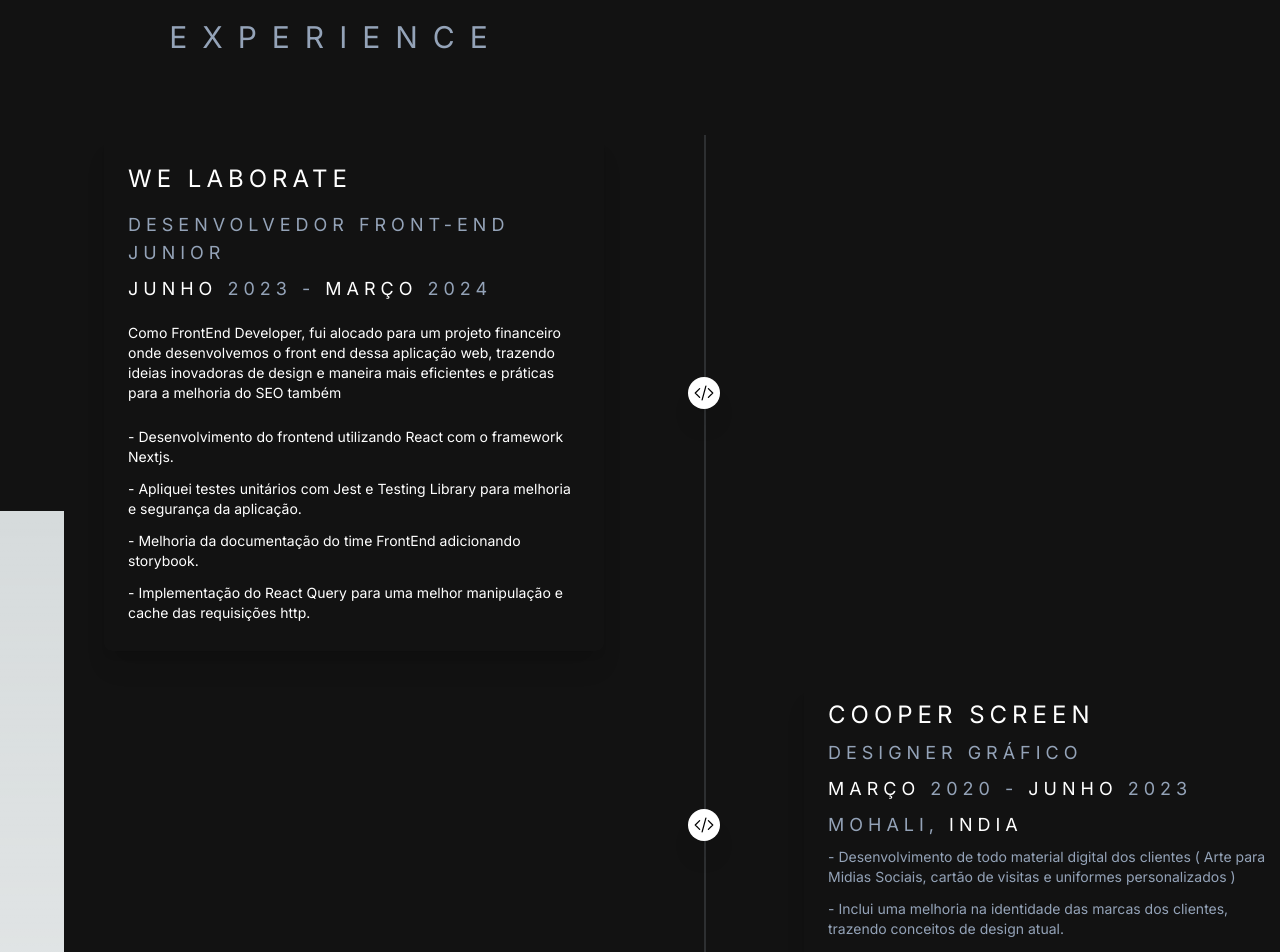
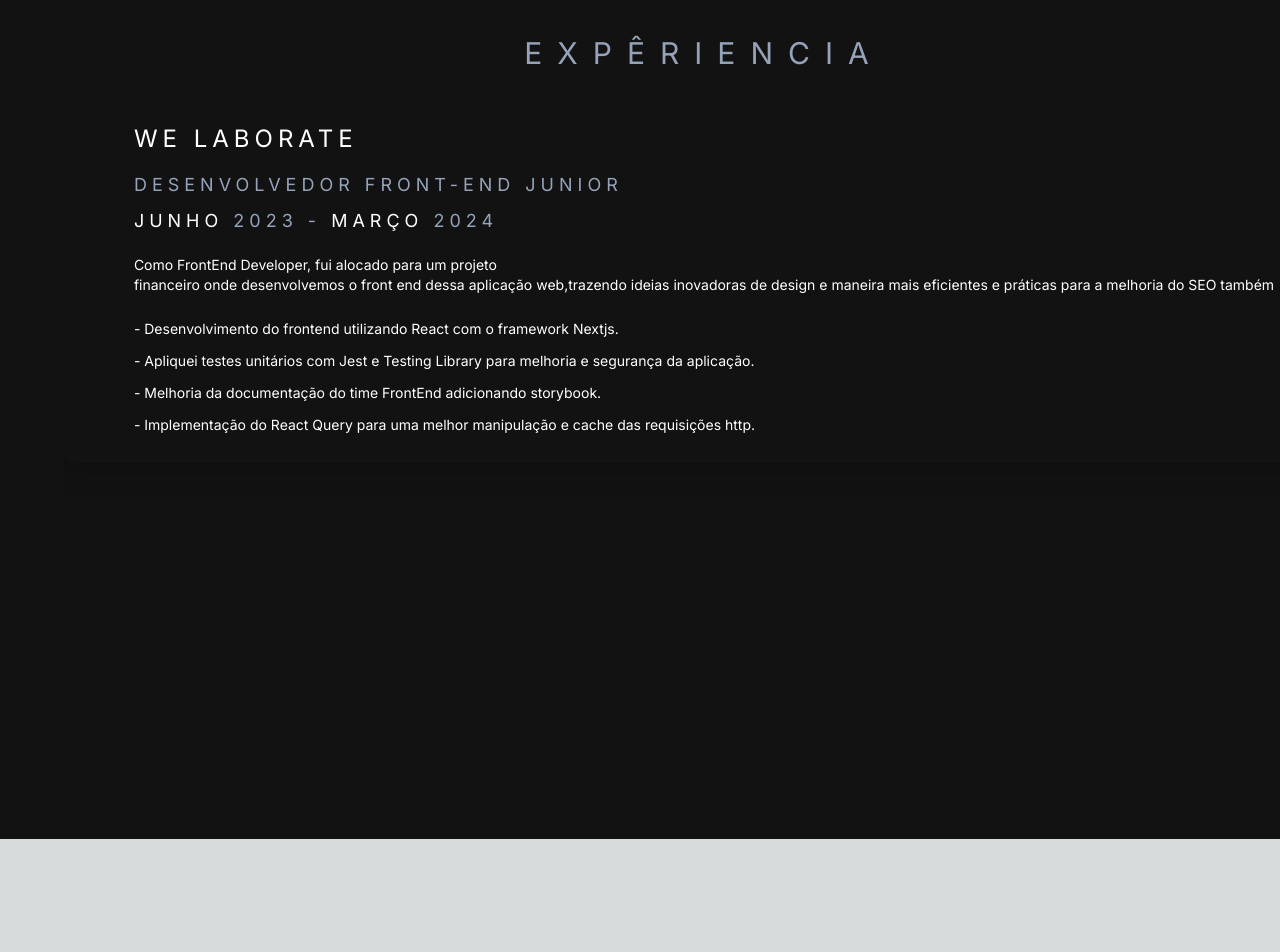
Before and after one commit to Renatofujimoto/next-portfolio, a Next.js app: page /about in a window 1280 px wide. Shown: the part 1280-2232 px from the top of the page. After the commit the page ends 2119 px from the top, so only its background shows below. Built offline with nearby package versions, Linux system fonts and the light colour scheme.

Commit message:
fix: adjusting experiencie for responsive

```diff
--- a/app/about/page.tsx
+++ b/app/about/page.tsx
@@ -146,7 +146,7 @@
                 {TAB_DATA.find((t) => t.id === tab)?.content}
               </div>
             </div>
-            <div className="mt-4 md:mt-0 text-left flex flex-col h-[500px]">
+            <div className=" md:mt-0 text-left flex flex-col h-screen mb-7">
               <Experience />
             </div>
           </div>
--- a/components/Experiencie/Experience.tsx
+++ b/components/Experiencie/Experience.tsx
@@ -5,31 +5,20 @@
 
 const Experience = () => {
   return (
-    <div className="py-8 bg-[#121212]">
-      <h3 className="tracking-[15px] text-center my-10 uppercase text-slate-400 text-xl md:text-3xl">
-        Experience
-      </h3>
-      <div className="hidden md:block container mx-auto w-full h-full">
-        <div className="relative wrap overflow-hidden p-10 h-full w-screen bg-[#121212]">
-          <div
-            className="border-2-2 absolute border-opacity-20 border-gray-400 h-full border"
-            style={{ left: "50%" }}
-          ></div>
+    <div className="container mx-auto">
+      <div className="py-8 bg-[#121212]">
+        <div className="relative wrap overflow-hidden h-full w-screen bg-[#121212]">
           <div className="mb-8 flex justify-between flex-row-reverse items-center w-full left-timeline bg-[#121212]">
-            <div className="order-1 w-5/12"></div>
-            <div className="z-20 flex items-center order-1 bg-white shadow-xl w-8 h-8 rounded-full">
-              <CodeBracketIcon className="h-5 w-5 mx-auto text-black" />
-            </div>
-            <div className="order-1 rounded-lg shadow-xl w-5/12 px-6 py-4">
+            <div className="order-1 rounded-lg shadow-xl w-full px-6 py-4">
               <div>
+                <h3 className="tracking-[15px] text-center my-10 uppercase text-slate-400 text-xl md:text-3xl">
+                  Expêriencia{" "}
+                </h3>
                 <div className="flex flex-col justify-center items-start md:flex-row w-full">
                   <div className="mt-3 flex flex-col items-start">
-                    <Link
-                      href="https://shopyvilladevelopers.com/"
-                      className="text-sm md:text-2xl mb-4 text-white tracking-[5px] uppercase"
-                    >
+                    <h1 className="text-sm md:text-2xl mb-4 text-white tracking-[5px] uppercase">
                       We Laborate
-                    </Link>
+                    </h1>
                     <p className="text-xs md:text-lg mb-2 text-slate-400 uppercase tracking-[5px]">
                       Desenvolvedor Front-end Junior
                     </p>
@@ -40,8 +29,9 @@
 
                     <p className="text-sm mb-3 mt-3 text-white leading-5">
                       Como FrontEnd Developer, fui alocado para um projeto
+                      <br></br>
                       financeiro onde desenvolvemos o front end dessa aplicação
-                      web, trazendo ideias inovadoras de design e maneira mais
+                      web,trazendo ideias inovadoras de design e maneira mais
                       eficientes e práticas para a melhoria do SEO também
                     </p>
                     <p className="text-sm mb-3 mt-3 text-white leading-5">
@@ -65,43 +55,6 @@
               </div>
             </div>
           </div>
-
-          {/* segunda experiencia */}
-          <div className="mb-8 flex justify-between items-center w-full right-timeline bg-[#121212]">
-            <div className="order-1 w-5/12"></div>
-            <div className="z-20 flex items-center order-1 bg-white shadow-xl w-8 h-8 rounded-full">
-              <CodeBracketIcon className="h-5 w-5 mx-auto text-black" />
-            </div>
-            <div className="order-1 rounded-lg shadow-xl w-5/12 px-6 py-4">
-              <div className="flex flex-col items-start">
-                <Link
-                  href="https://skynox.tech/"
-                  className="text-sm md:text-2xl mb-2 text-white tracking-[5px] uppercase"
-                >
-                  Cooper Screen{" "}
-                </Link>
-                <p className="text-xs md:text-lg mb-2 text-slate-400 uppercase tracking-[5px]">
-                  Designer Gráfico
-                </p>
-                <p className="text-xs md:text-lg mb-2 text-slate-400 uppercase tracking-[5px]">
-                  <span className="text-white">Março</span> 2020 -{" "}
-                  <span className="text-white">Junho</span> 2023
-                </p>
-                <p className="text-xs md:text-lg mb-2 text-slate-400 uppercase tracking-[5px]">
-                  Mohali, <span className="text-white">India</span>
-                </p>
-                <p className="text-sm mb-3 text-slate-400 leading-5">
-                  - Desenvolvimento de todo material digital dos clientes ( Arte
-                  para Midias Sociais, cartão de visitas e uniformes
-                  personalizados )
-                </p>
-                <p className="text-sm mb-3 text-slate-400 leading-5">
-                  - Inclui uma melhoria na identidade das marcas dos clientes,
-                  trazendo conceitos de design atual.
-                </p>
-              </div>
-            </div>
-          </div>
         </div>
       </div>
     </div>
```
